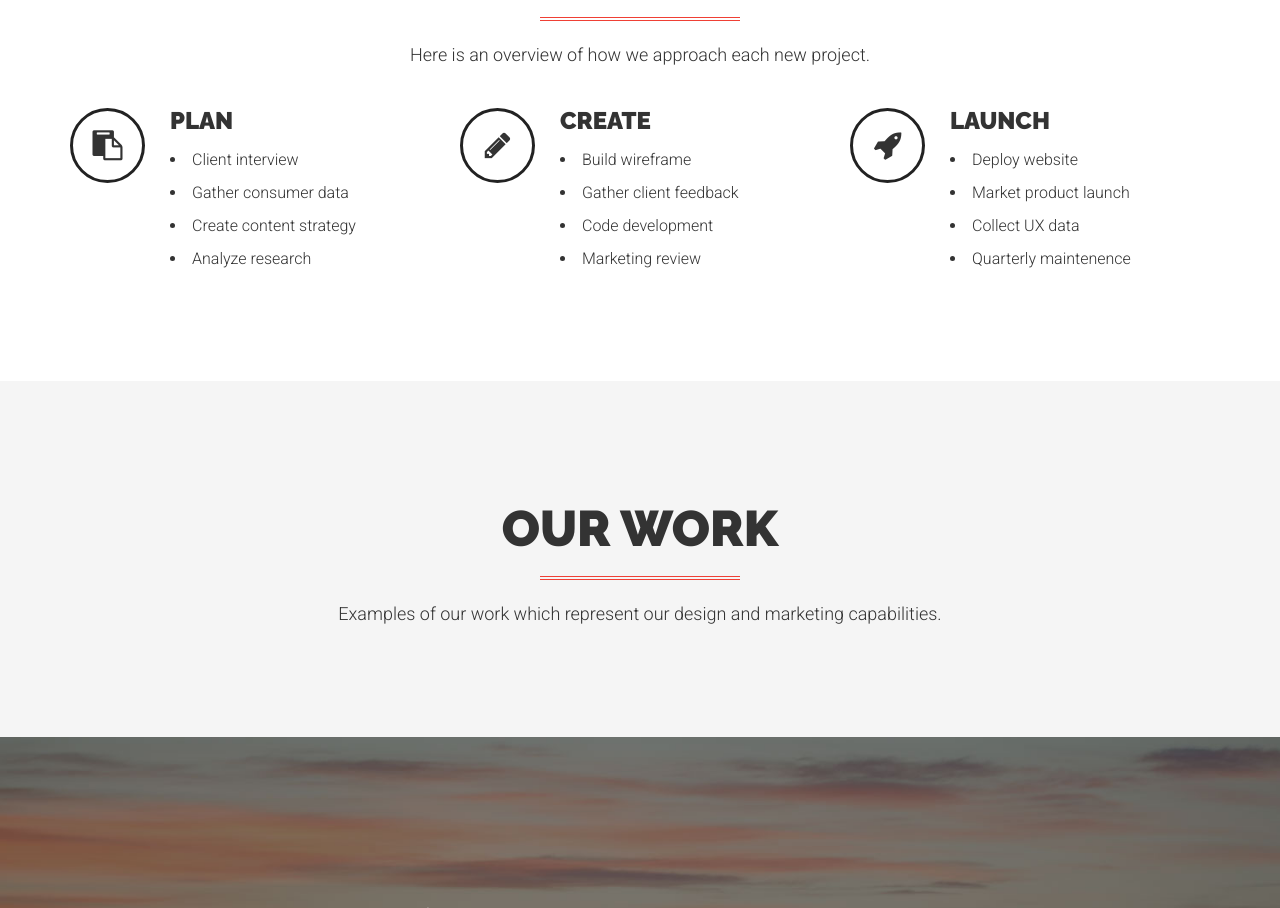
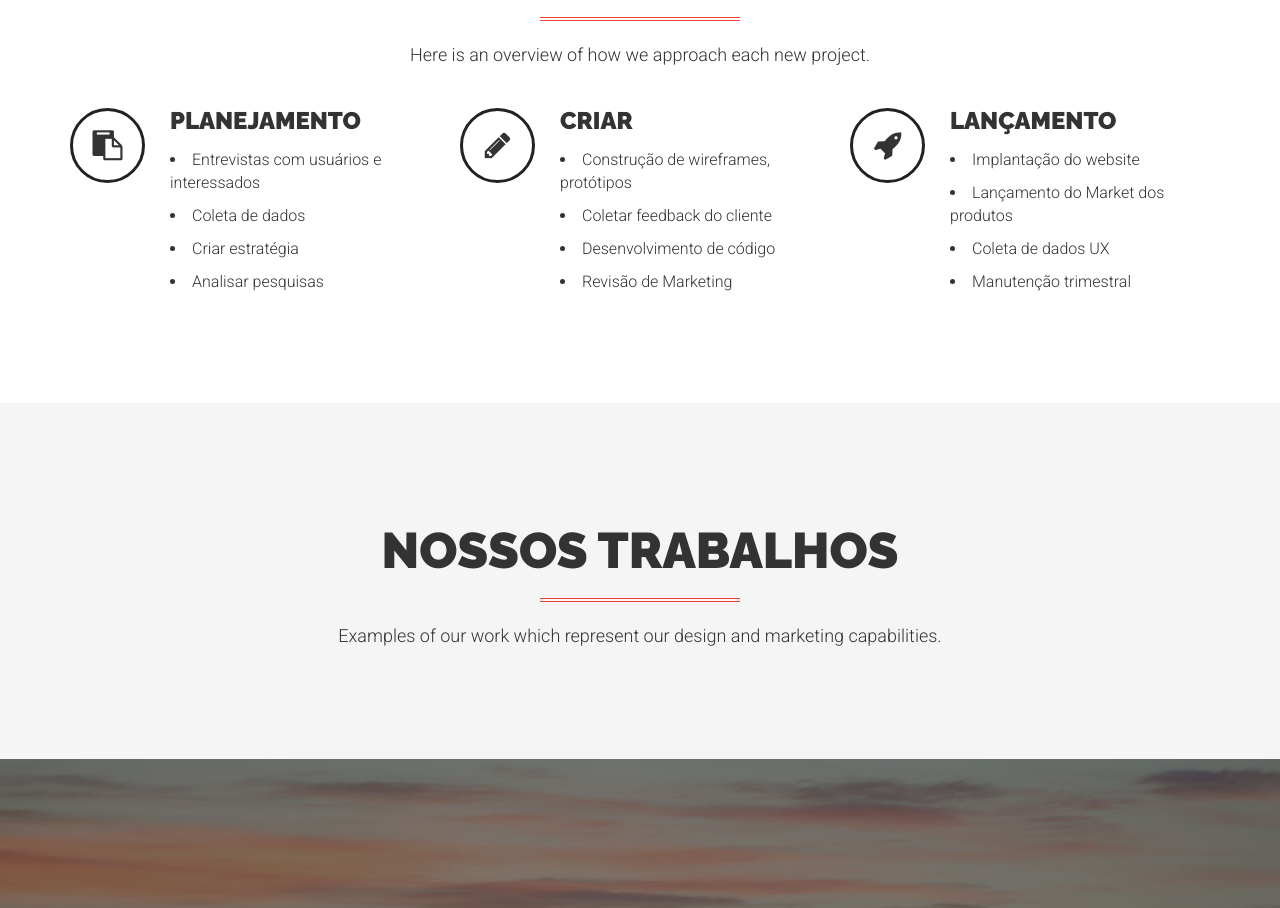
Before and after one commit to phbrazil/9ember.com.br, a plain HTML site: page index.html in a window 1280 px wide. Shown: the part 3289-4197 px from the top of the page. Drawn offline with Linux system fonts and the light colour scheme; a script that the page names is missing.

Commit message:
primeiro commit

```diff
--- a/index.html
+++ b/index.html
@@ -297,12 +297,12 @@
                             <i class="fa fa-clipboard"></i>
                         </div>
                         <div class="media-body">
-                            <h3 class="media-heading">Plan</h3>
+                            <h3 class="media-heading">Planejamento</h3>
                             <ul>
-                                <li>Client interview</li>
-                                <li>Gather consumer data</li>
-                                <li>Create content strategy</li>
-                                <li>Analyze research</li>
+                                <li>Entrevistas com usuários e interessados</li>
+                                <li>Coleta de dados</li>
+                                <li>Criar estratégia</li>
+                                <li>Analisar pesquisas</li>
                             </ul>
                         </div>
                     </div>
@@ -313,12 +313,12 @@
                             <i class="fa fa-pencil"></i>
                         </div>
                         <div class="media-body">
-                            <h3 class="media-heading">Create</h3>
+                            <h3 class="media-heading">Criar</h3>
                             <ul>
-                                <li>Build wireframe</li>
-                                <li>Gather client feedback</li>
-                                <li>Code development</li>
-                                <li>Marketing review</li>
+                                <li>Construção de wireframes, protótipos</li>
+                                <li>Coletar feedback do cliente</li>
+                                <li>Desenvolvimento de código</li>
+                                <li>Revisão de Marketing</li>
                             </ul>
                         </div>
                     </div>
@@ -329,12 +329,12 @@
                             <i class="fa fa-rocket"></i>
                         </div>
                         <div class="media-body">
-                            <h3 class="media-heading">Launch</h3>
+                            <h3 class="media-heading">Lançamento</h3>
                             <ul>
-                                <li>Deploy website</li>
-                                <li>Market product launch</li>
-                                <li>Collect UX data</li>
-                                <li>Quarterly maintenence</li>
+                                <li>Implantação do website</li>
+                                <li>Lançamento do Market dos produtos</li>
+                                <li>Coleta de dados UX</li>
+                                <li>Manutenção trimestral</li>
                             </ul>
                         </div>
                     </div>
@@ -344,7 +344,7 @@
     </section>
     <section id="work" class="bg-gray">
         <div class="container text-center wow fadeIn">
-            <h2>Our Work</h2>
+            <h2>Nossos Trabalhos</h2>
             <hr class="colored">
             <p>Examples of our work which represent our design and marketing capabilities.</p>
         </div>
```
